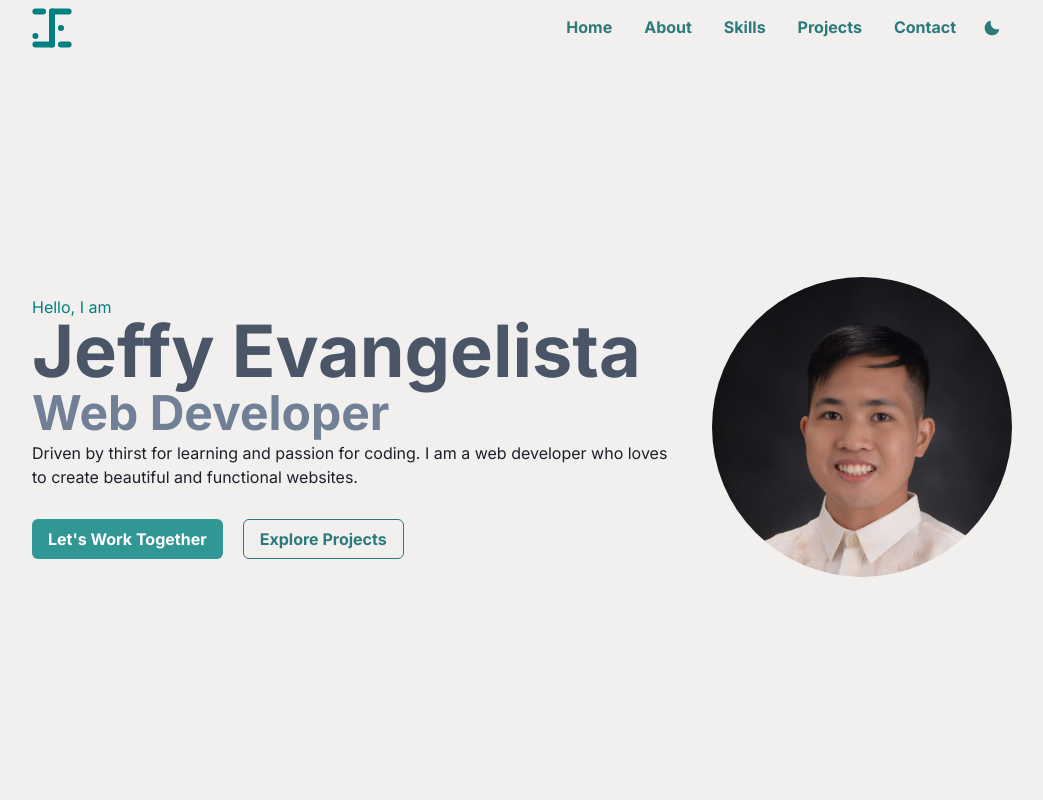
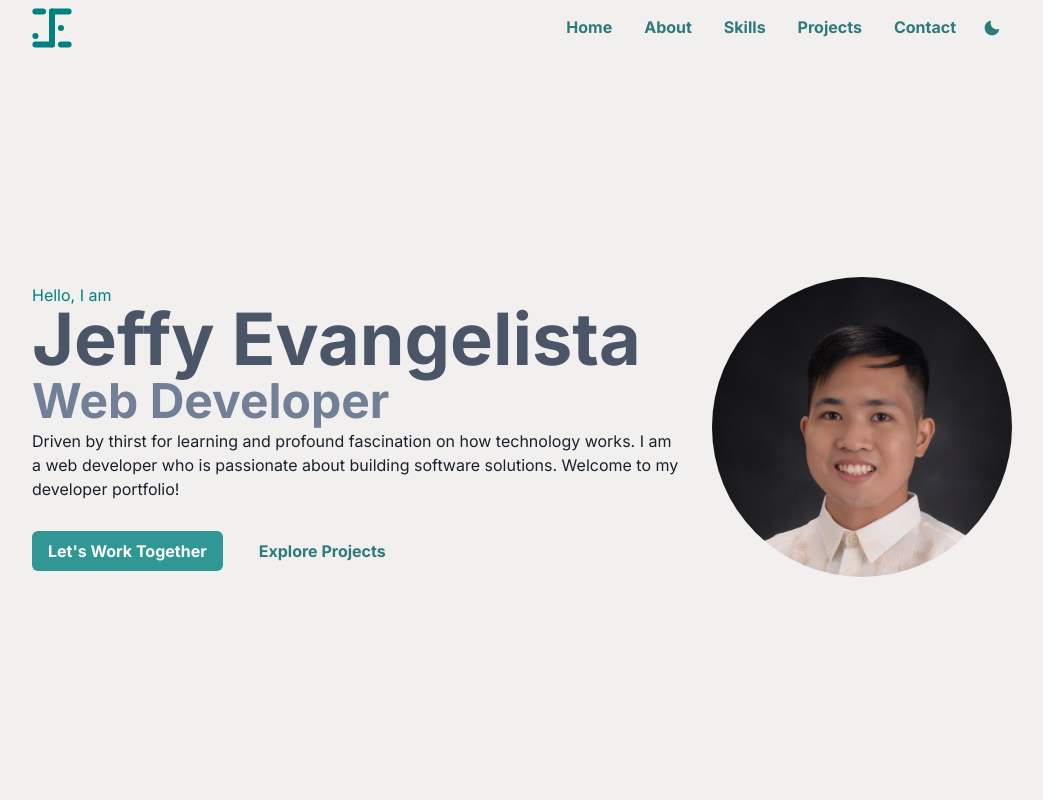
Before and after one commit to jeffy-evangelista/portfolio, a React (Vite) app: page / in a window 1280 px wide. Shown: the top 800 px of the page, without its empty margins (118-1161 px from the left). Built offline with nearby package versions, Linux system fonts and the light colour scheme.

Commit message:
minor changes to hero section

```diff
--- a/src/components/Landingpage/Hero.tsx
+++ b/src/components/Landingpage/Hero.tsx
@@ -55,15 +55,16 @@ function Hero() {
             px={{ base: "25px", sm: "50px", md: "0px" }}
             fontSize={{ base: "14px", md: "16px" }}
             mb={"30px"}
-            textAlign={{ base: "unset", md: "start" }}
+            textAlign={{ base: "center", md: "start" }}
           >
-            Driven by thirst for learning and passion for coding. I am a web
-            developer who loves to create beautiful and functional websites.
+            Driven by thirst for learning and profound fascination on how
+            technology works. I am a web developer who is passionate about
+            building software solutions. Welcome to my developer portfolio!
           </Text>
           <Stack
             justify={{ base: "center", md: "start" }}
-            direction="row"
-            gap={5}
+            direction={{ base: "column", md: "row" }}
+            gap={{ base: 1, md: 5 }}
           >
             <Button
               as={Link}
@@ -82,7 +83,7 @@ function Hero() {
               smooth={true}
               offset={-56}
               duration={500}
-              variant={"outline"}
+              variant={"ghost"}
             >
               Explore Projects{" "}
             </Button>
```
